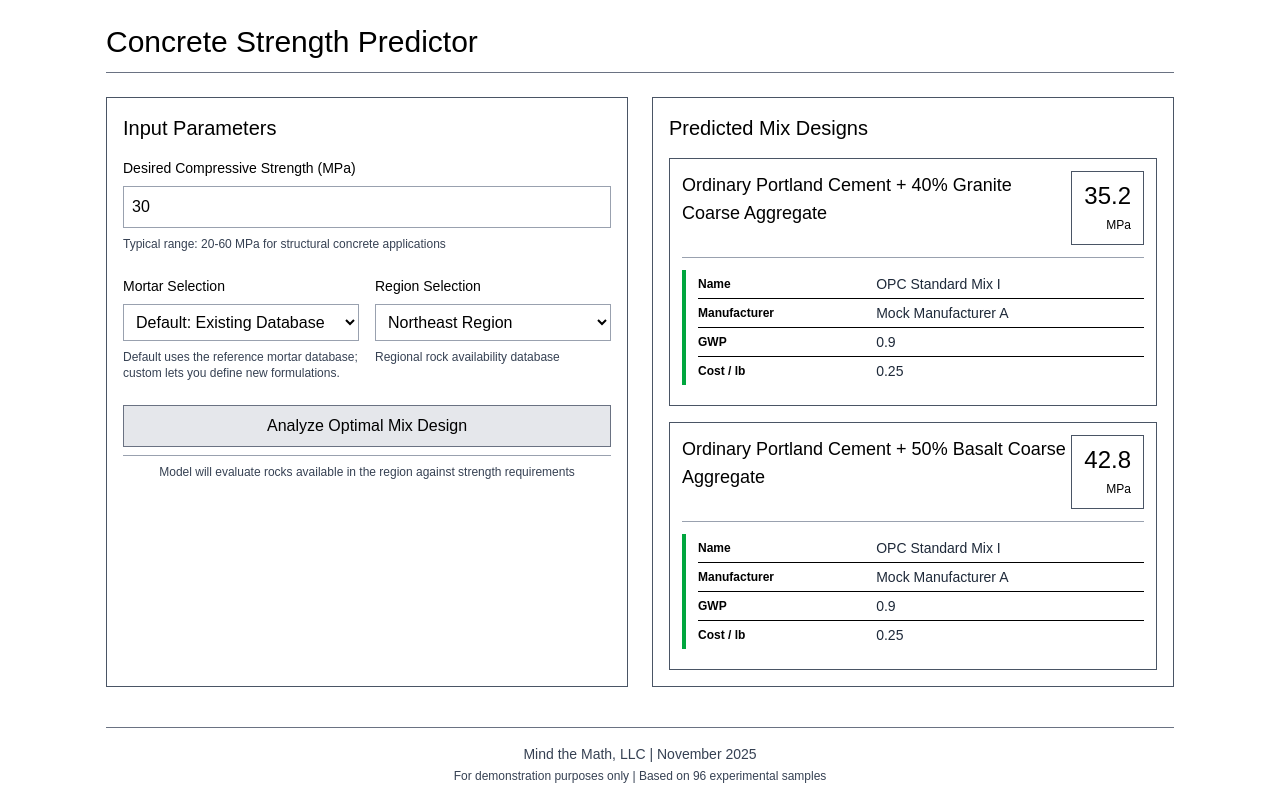
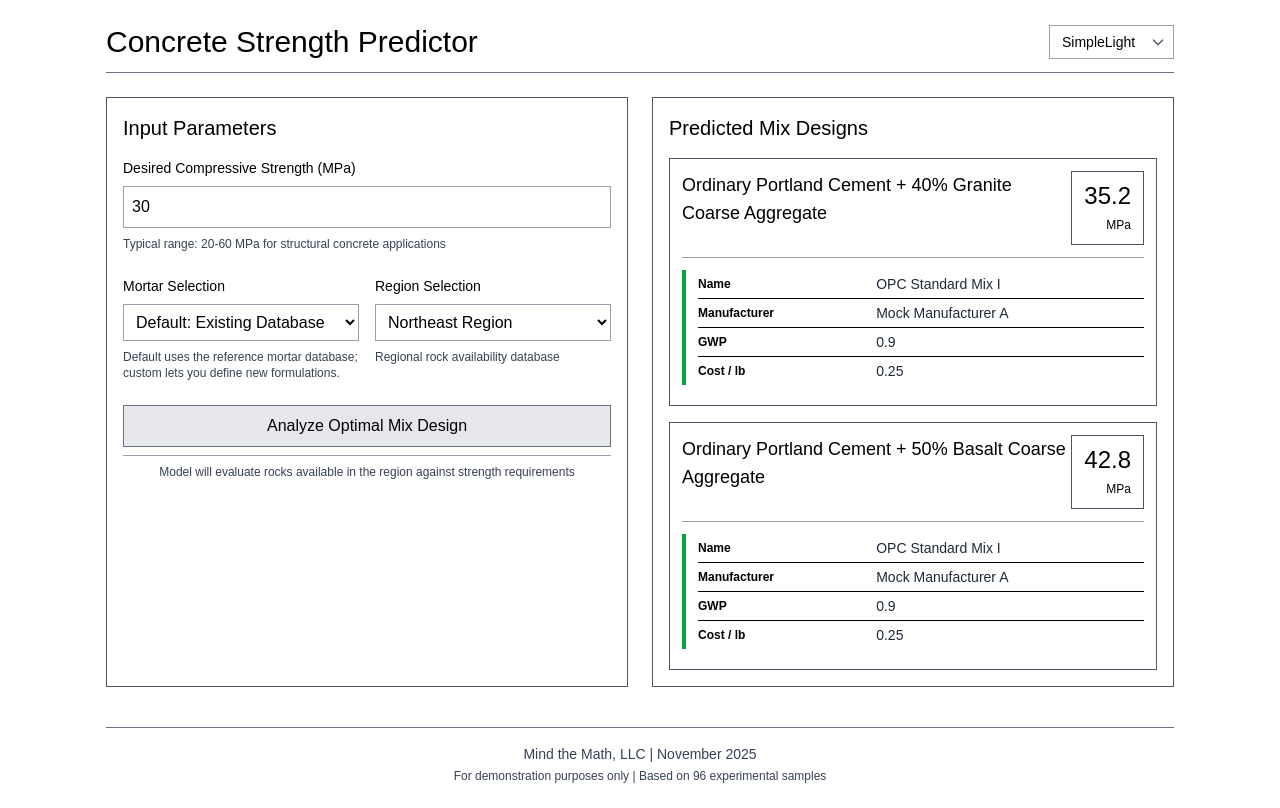
Before and after one commit to mindthemath/concrete, a React (Vite) app: page / in a window 1280 px wide. Built offline with nearby package versions, Linux system fonts and the light colour scheme.

Commit message:
theme switching arch

```diff
--- a/src/App.tsx
+++ b/src/App.tsx
@@ -131,10 +131,38 @@ function App() {
   return (
     <div className="min-h-screen bg-white text-black">
       <div className="mx-auto px-4 py-6 max-w-[1100px]">
-        <header className="mb-6 border-b border-gray-500">
-          <h1 className="text-3xl font-normal tracking-normal pb-3">
-            Concrete Strength Predictor
-          </h1>
+        <header className="mb-6 border-b border-gray-500 pb-3">
+          <div className="flex items-center justify-between">
+            <h1 className="text-3xl font-normal tracking-normal">
+              Concrete Strength Predictor
+            </h1>
+            <div className="relative">
+              <select
+                className="basic-input appearance-none pr-8 pl-3 py-1.5 text-sm cursor-pointer bg-white border-gray-400 hover:border-gray-600 focus:border-blue-600"
+                defaultValue="simple-light"
+              >
+                <option value="simple-light">SimpleLight</option>
+                <option value="simple-dark">SimpleDark</option>
+                <option value="construction">Construction</option>
+              </select>
+              <div className="absolute right-2 top-1/2 -translate-y-1/2 pointer-events-none">
+                <svg
+                  className="w-4 h-4 text-gray-600"
+                  fill="none"
+                  stroke="currentColor"
+                  viewBox="0 0 24 24"
+                  xmlns="http://www.w3.org/2000/svg"
+                >
+                  <path
+                    strokeLinecap="round"
+                    strokeLinejoin="round"
+                    strokeWidth={2}
+                    d="M19 9l-7 7-7-7"
+                  />
+                </svg>
+              </div>
+            </div>
+          </div>
         </header>
 
         <div className="grid grid-cols-1 lg:grid-cols-2 gap-6">
--- /dev/null
+++ b/src/themes/construction.ts
@@ -0,0 +1,48 @@
+import { Theme } from './types'
+
+/**
+ * Construction Theme
+ *
+ * Placeholder for a construction/industrial-themed design.
+ * This will have a different visual style while maintaining
+ * the same element structure and layout.
+ */
+export const constructionTheme: Theme = {
+  id: 'construction',
+  name: 'Construction',
+  description: 'Industrial construction-themed design',
+
+  root: {
+    backgroundColor: '#fef3c7', // yellow-100 (placeholder)
+    color: '#78350f', // yellow-900 (placeholder)
+    fontFamily: 'Arial, Helvetica, sans-serif',
+  },
+
+  components: {
+    header: {
+      borderColor: '#d97706', // amber-600 (placeholder)
+      titleColor: '#78350f', // yellow-900 (placeholder)
+    },
+    input: {
+      backgroundColor: '#ffffff',
+      borderColor: '#d97706', // amber-600 (placeholder)
+      textColor: '#78350f', // yellow-900 (placeholder)
+      focusBorderColor: '#b45309', // amber-700 (placeholder)
+    },
+    button: {
+      backgroundColor: '#fbbf24', // amber-400 (placeholder)
+      borderColor: '#d97706', // amber-600 (placeholder)
+      textColor: '#78350f', // yellow-900 (placeholder)
+      hoverBackgroundColor: '#f59e0b', // amber-500 (placeholder)
+    },
+    panel: {
+      backgroundColor: '#fffbeb', // amber-50 (placeholder)
+      borderColor: '#d97706', // amber-600 (placeholder)
+      textColor: '#78350f', // yellow-900 (placeholder)
+    },
+    footer: {
+      borderColor: '#d97706', // amber-600 (placeholder)
+      textColor: '#92400e', // yellow-800 (placeholder)
+    },
+  },
+}
--- /dev/null
+++ b/src/themes/index.ts
@@ -0,0 +1,30 @@
+/**
+ * Theme system exports
+ *
+ * This module exports all available themes and provides
+ * utilities for theme management.
+ */
+
+import { Theme, ThemeId } from './types'
+import { simpleLightTheme } from './simpleLight'
+import { simpleDarkTheme } from './simpleDark'
+import { constructionTheme } from './construction'
+
+export const themes: Record<ThemeId, Theme> = {
+  'simple-light': simpleLightTheme,
+  'simple-dark': simpleDarkTheme,
+  'construction': constructionTheme,
+}
+
+export const defaultThemeId: ThemeId = 'simple-light'
+
+export function getTheme(themeId: ThemeId): Theme {
+  return themes[themeId] || themes[defaultThemeId]
+}
+
+export function getAllThemes(): Theme[] {
+  return Object.values(themes)
+}
+
+// Re-export types
+export type { Theme, ThemeId } from './types'
--- /dev/null
+++ b/src/themes/simpleDark.ts
@@ -0,0 +1,47 @@
+import { Theme } from './types'
+
+/**
+ * SimpleDark Theme
+ *
+ * Dark mode version of SimpleLight - same clean, minimal aesthetic
+ * but with inverted colors for dark mode.
+ */
+export const simpleDarkTheme: Theme = {
+  id: 'simple-dark',
+  name: 'SimpleDark',
+  description: 'Dark mode version of SimpleLight theme',
+
+  root: {
+    backgroundColor: '#1f2937', // gray-800
+    color: '#f9fafb', // gray-50
+    fontFamily: 'Arial, Helvetica, sans-serif',
+  },
+
+  components: {
+    header: {
+      borderColor: '#4b5563', // gray-600
+      titleColor: '#f9fafb', // gray-50
+    },
+    input: {
+      backgroundColor: '#374151', // gray-700
+      borderColor: '#4b5563', // gray-600
+      textColor: '#f9fafb', // gray-50
+      focusBorderColor: '#3b82f6', // blue-500
+    },
+    button: {
+      backgroundColor: '#4b5563', // gray-600
+      borderColor: '#6b7280', // gray-500
+      textColor: '#f9fafb', // gray-50
+      hoverBackgroundColor: '#6b7280', // gray-500
+    },
+    panel: {
+      backgroundColor: '#374151', // gray-700
+      borderColor: '#4b5563', // gray-600
+      textColor: '#f9fafb', // gray-50
+    },
+    footer: {
+      borderColor: '#4b5563', // gray-600
+      textColor: '#9ca3af', // gray-400
+    },
+  },
+}
--- /dev/null
+++ b/src/themes/simpleLight.ts
@@ -0,0 +1,47 @@
+import { Theme } from './types'
+
+/**
+ * SimpleLight Theme
+ *
+ * The current default theme - clean, minimal, light mode styling.
+ * This represents the existing "early web" aesthetic.
+ */
+export const simpleLightTheme: Theme = {
+  id: 'simple-light',
+  name: 'SimpleLight',
+  description: 'Clean, minimal light theme with early web aesthetic',
+
+  root: {
+    backgroundColor: '#ffffff',
+    color: '#000000',
+    fontFamily: 'Arial, Helvetica, sans-serif',
+  },
+
+  components: {
+    header: {
+      borderColor: '#6b7280', // gray-500
+      titleColor: '#000000',
+    },
+    input: {
+      backgroundColor: '#ffffff',
+      borderColor: '#9ca3af', // gray-400
+      textColor: '#000000',
+      focusBorderColor: '#2563eb', // blue-600
+    },
+    button: {
+      backgroundColor: '#e5e7eb', // gray-200
+      borderColor: '#6b7280', // gray-500
+      textColor: '#000000',
+      hoverBackgroundColor: '#d1d5db', // gray-300
+    },
+    panel: {
+      backgroundColor: '#ffffff',
+      borderColor: '#6b7280', // gray-500
+      textColor: '#000000',
+    },
+    footer: {
+      borderColor: '#6b7280', // gray-500
+      textColor: '#4b5563', // gray-700
+    },
+  },
+}
--- /dev/null
+++ b/src/themes/types.ts
@@ -0,0 +1,54 @@
+/**
+ * Theme system types and interfaces
+ *
+ * Themes will define complete styling for the application,
+ * including colors, typography, spacing, and component styles.
+ */
+
+export type ThemeId = 'simple-light' | 'simple-dark' | 'construction'
+
+export interface Theme {
+  id: ThemeId
+  name: string
+  description: string
+
+  // Root-level styles
+  root: {
+    backgroundColor: string
+    color: string
+    fontFamily?: string
+  }
+
+  // Component styles
+  components: {
+    header: {
+      borderColor: string
+      titleColor: string
+    }
+    input: {
+      backgroundColor: string
+      borderColor: string
+      textColor: string
+      focusBorderColor: string
+      placeholderColor?: string
+    }
+    button: {
+      backgroundColor: string
+      borderColor: string
+      textColor: string
+      hoverBackgroundColor: string
+    }
+    panel: {
+      backgroundColor: string
+      borderColor: string
+      textColor: string
+    }
+    footer: {
+      borderColor: string
+      textColor: string
+    }
+  }
+
+  // Utility classes that will be applied via CSS variables or classes
+  classes?: Record<string, string>
+}
```
